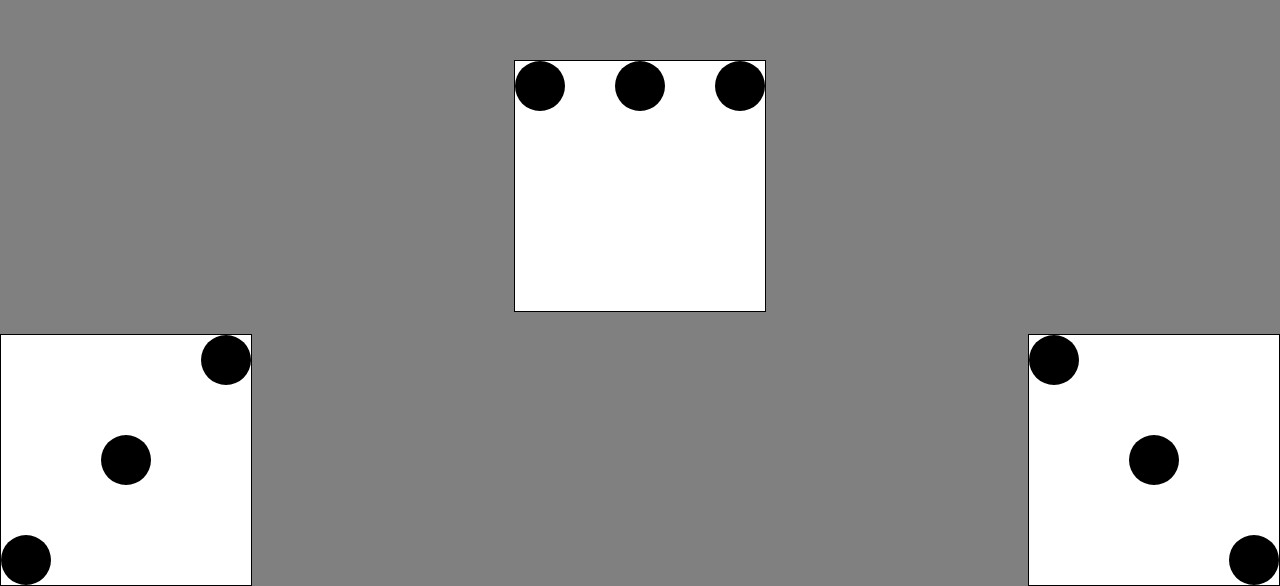
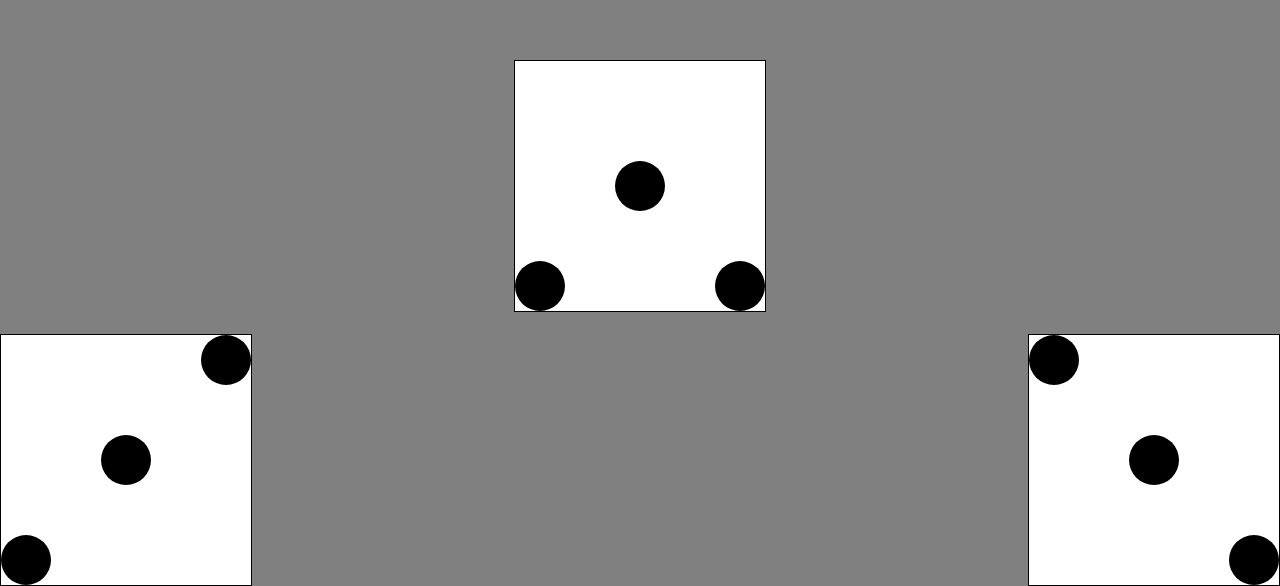
Before and after one commit to IgorKlhacker/homework1, a plain HTML site: page index.html in a window 1280 px wide. Shown: the part 214-800 px from the top of the page. Drawn offline with Linux system fonts and the light colour scheme.

Commit message:
Update style.css

```diff
--- a/style.css
+++ b/style.css
@@ -53,3 +53,15 @@ body {
 .square3 .circle3 {
     align-self: flex-end;
 }
+
+.square2 .circle1 {
+    align-self: flex-end;
+}
+
+.square2 .circle2 {
+    align-self: center;
+}
+
+.square2 .circle3 {
+    align-self: flex-end;
+}
```
